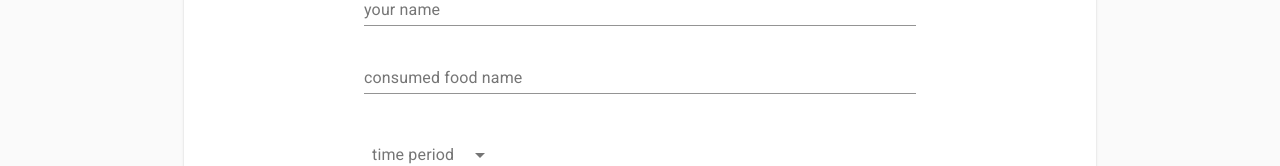
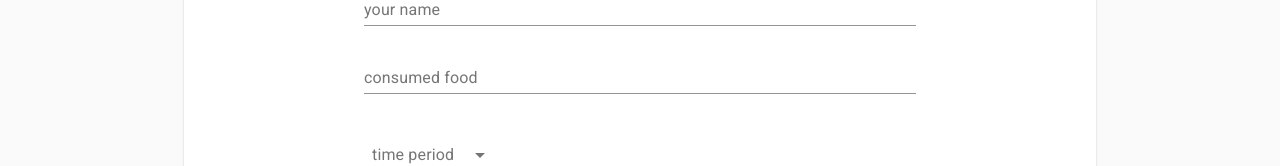
Before and after one commit to ulasonat/CalorieTracker, a React (Create React App) app: page / in a window 1280 px wide. Shown: the part 763-929 px from the top of the page. Built offline with nearby package versions, Linux system fonts and the light colour scheme.

Commit message:
Update search box text

```diff
--- a/src/components/Body.js
+++ b/src/components/Body.js
@@ -185,7 +185,7 @@ export default function Album() {
                   </FormControl> <br /> <br />
                   <FormControl fullWidth className={classes.margin}>
                     <InputLabel htmlFor="standard-adornment-amount">
-                      consumed food name
+                      consumed food
                       </InputLabel>
                     <Input
                       id="standard-adornment-amount"
```
